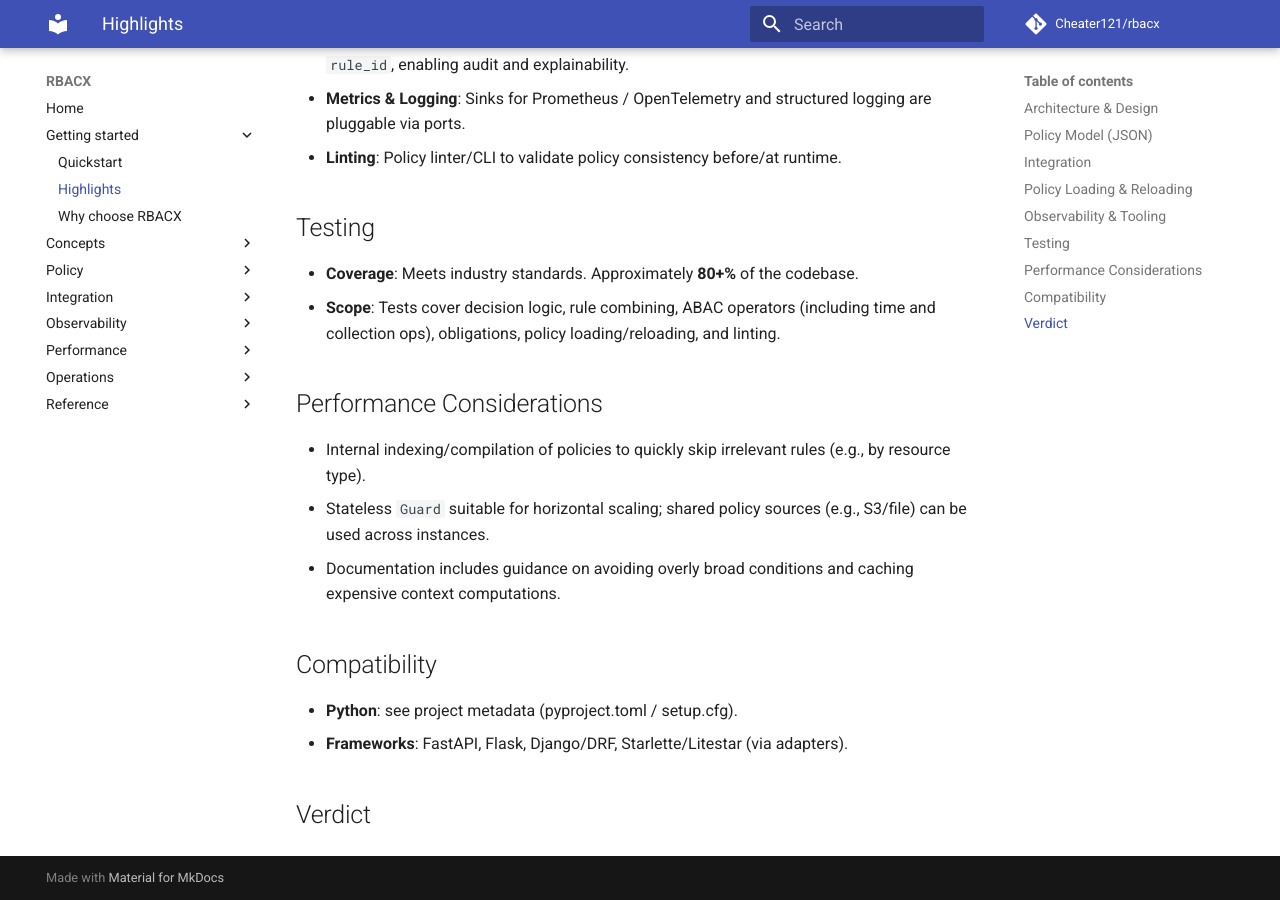
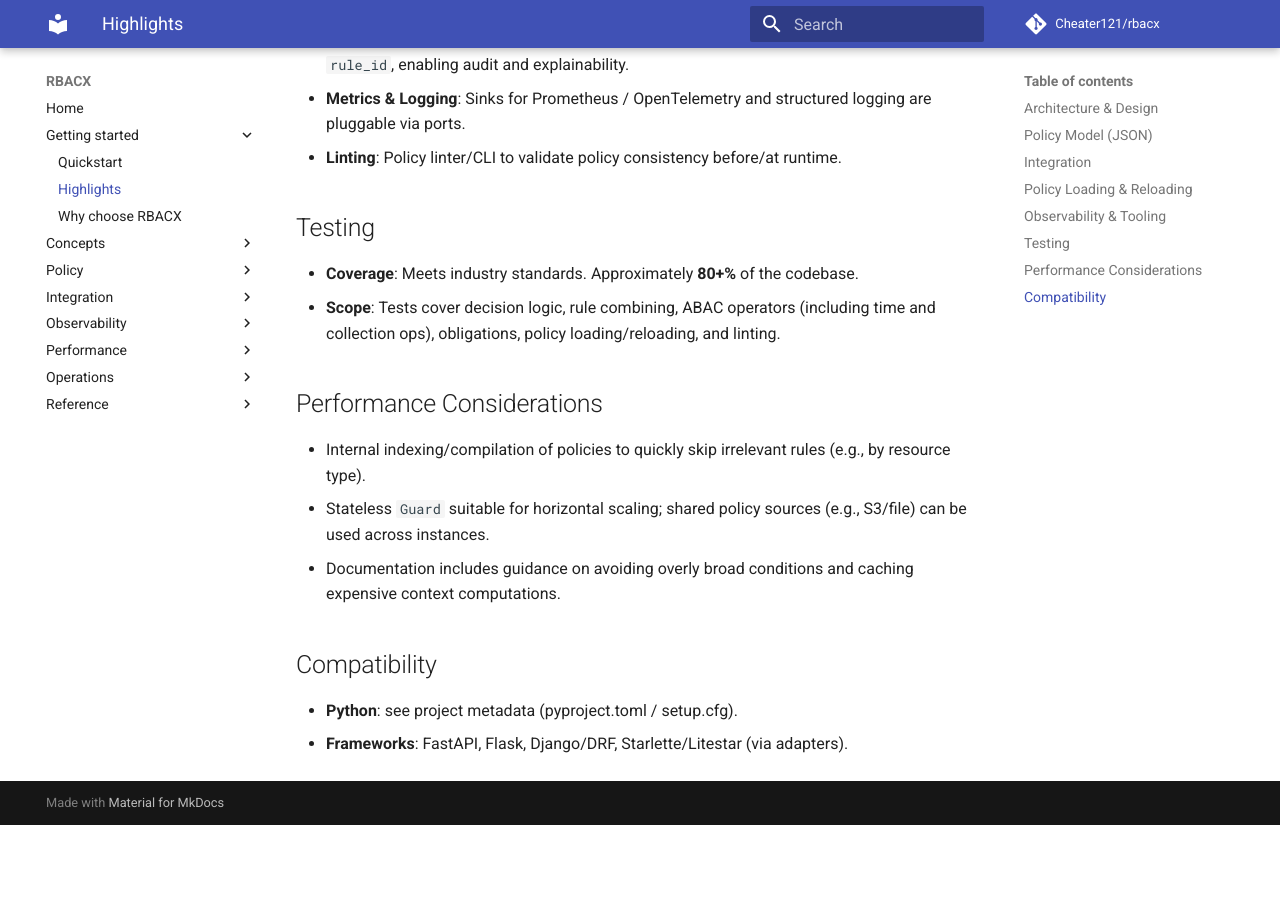
Before and after one commit to Cheater121/rbacx, an MkDocs documentation site: the page built from docs/highlights.md, in a window 1280 px wide and 900 px high, scrolled down 1144 px. Built offline with MkDocs 1.6.1 and Material for MkDocs 9.7.7, drawn with Linux system fonts in a browser that asks for light colours; comment, search, counter and statistics services are not loaded; after the commit the page ends 1969 px from its top, so only the background shows below that.

Commit message:
Update highlights.md (delete empty block)

```diff
--- a/docs/highlights.md
+++ b/docs/highlights.md
@@ -45,5 +45,3 @@
 
 - **Python**: see project metadata (pyproject.toml / setup.cfg).
 - **Frameworks**: FastAPI, Flask, Django/DRF, Starlette/Litestar (via adapters).
-
-## Verdict
```
